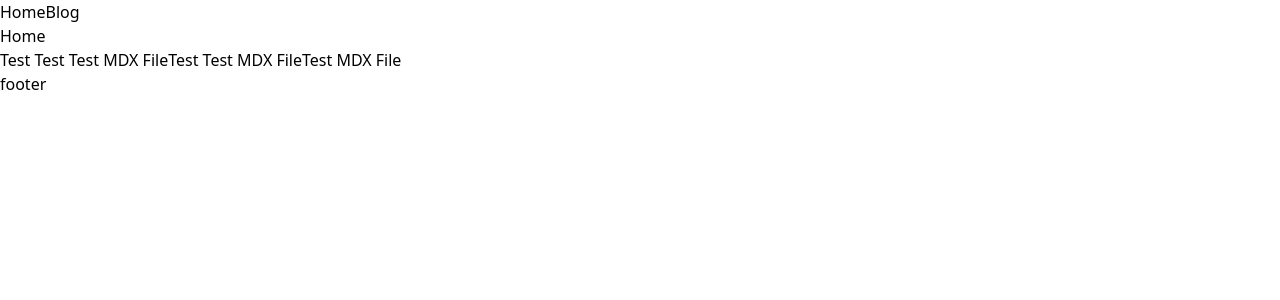
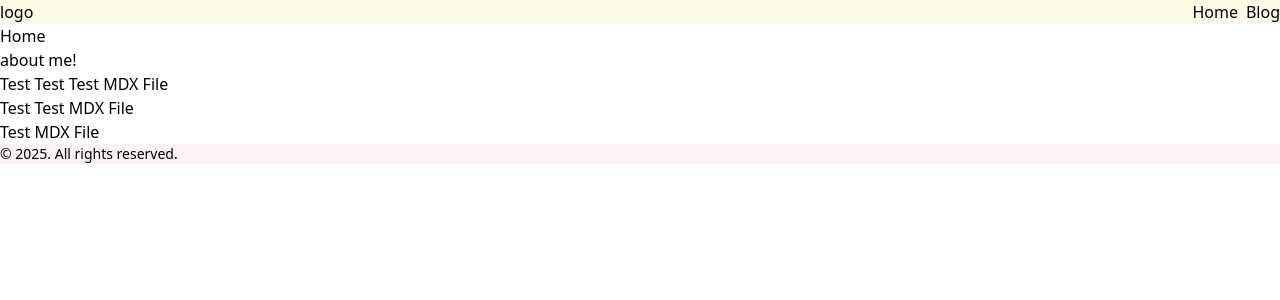
Before and after one commit to ziwonii24/azalog, a Next.js app: page / in a window 1280 px wide. Shown: the top 300 px of the page. Built offline with nearby package versions, Linux system fonts and the light colour scheme.

Commit message:
:lipstick: ADD header, footer, posts layout

```diff
--- a/src/app/blog/page.tsx
+++ b/src/app/blog/page.tsx
@@ -1,9 +1,18 @@
 import { BlogPosts } from "../components/posts";
 
 export default function Page() {
+  // const [query, setQuery] = useState<string>("");
+
+  // const handleChange = (event: React.ChangeEvent<HTMLInputElement>) => {
+  //   setQuery(event.target.value);
+  // };
+
   return (
     <section>
       <h1>Blog</h1>
+      <div>
+        {/* <input placeholder="Search..." value={query} onChange={handleChange} /> */}
+      </div>
       <BlogPosts />
     </section>
   );
--- /dev/null
+++ b/src/app/components/footer.tsx
@@ -0,0 +1,7 @@
+export default function Footer() {
+  return (
+    <footer className="bg-pink-50">
+      <p className="text-sm">© 2025. All rights reserved.</p>
+    </footer>
+  );
+}
--- /dev/null
+++ b/src/app/components/header.tsx
@@ -0,0 +1,13 @@
+import Link from "next/link";
+
+export default function Header() {
+  return (
+    <header className="flex justify-between items-center bg-yellow-50">
+      <div>logo</div>
+      <nav className="flex gap-2">
+        <Link href="/">Home</Link>
+        <Link href="/blog">Blog</Link>
+      </nav>
+    </header>
+  );
+}
--- a/src/app/components/posts.tsx
+++ b/src/app/components/posts.tsx
@@ -5,7 +5,7 @@ export function BlogPosts() {
   const allBlogs = getBlogPosts();
 
   return (
-    <div>
+    <div className="flex flex-col">
       {allBlogs.map((post) => (
         <Link key={post.slug} href={`/blog/${post.slug}`}>
           {post.metadata.title}
--- a/src/app/layout.tsx
+++ b/src/app/layout.tsx
@@ -1,5 +1,6 @@
-import Link from "next/link";
 import "./globals.css";
+import Header from "./components/header";
+import Footer from "./components/footer";
 
 export default function RootLayout({
   children,
@@ -9,12 +10,9 @@ export default function RootLayout({
   return (
     <html lang="ko">
       <body>
-        <header>
-          <Link href="/">Home</Link>
-          <Link href="/blog">Blog</Link>
-        </header>
+        <Header />
         {children}
-        <footer>footer</footer>
+        <Footer />
       </body>
     </html>
   );
--- a/src/app/page.tsx
+++ b/src/app/page.tsx
@@ -4,6 +4,7 @@ export default function Home() {
   return (
     <section>
       <h1>Home</h1>
+      <div>about me!</div>
       <BlogPosts />
     </section>
   );
```
